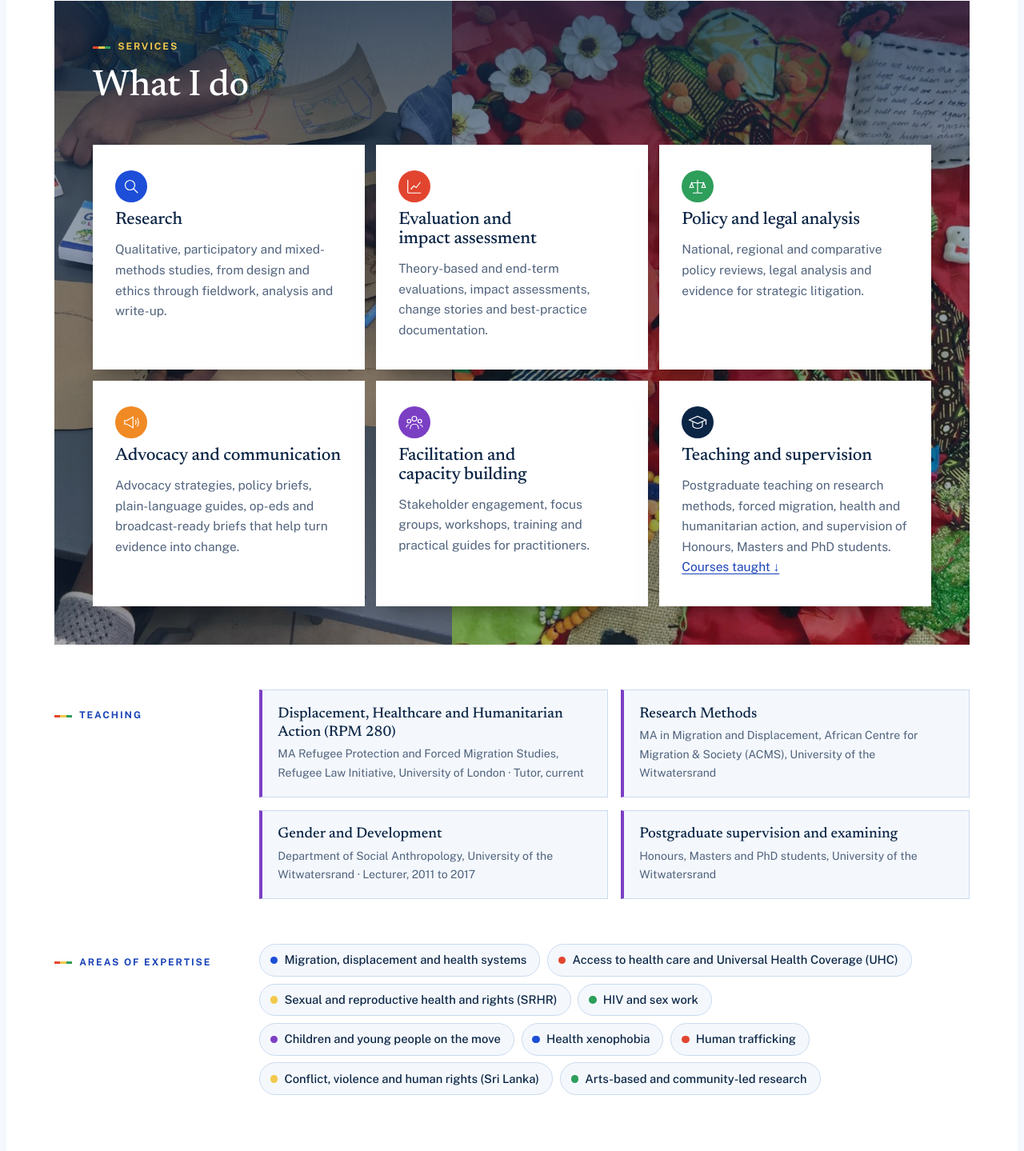
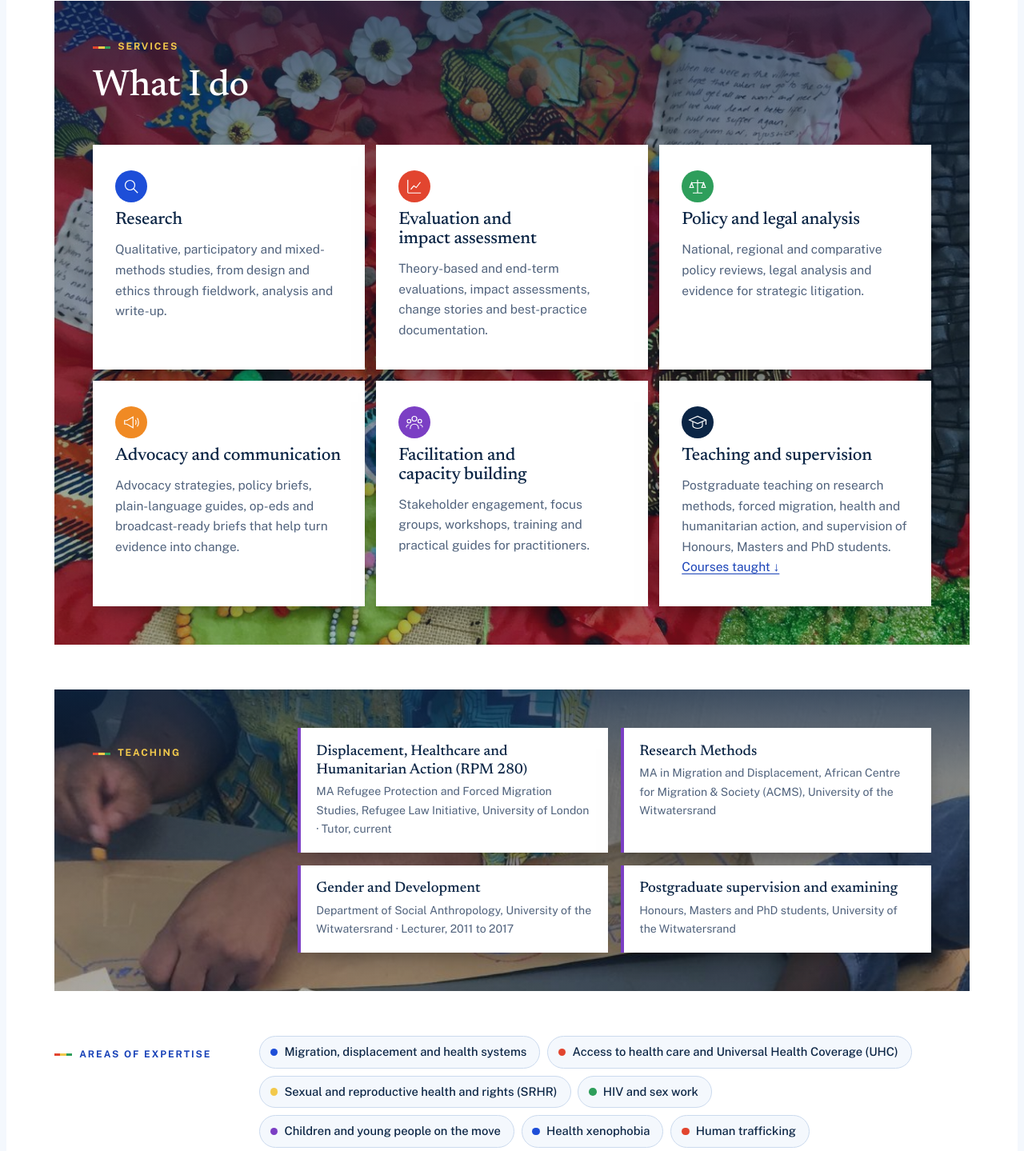
Before and after one commit to bexjwalkerCV-cmd/walker-independent-research, a plain HTML site: page index.html in a window 1280 px wide. Shown: the part 5037-6476 px from the top of the page at 80% size. Drawn offline with nearby package versions, Linux system fonts and the light colour scheme.

Commit message:
Workshop photo behind Teaching; quilt alone behind What I do
Co-Authored-By: Claude Opus 5.5 <noreply@anthropic.com>
Claude-Session: https://claude.ai/code/session_016WqrjqMFQFAt2AaBa5heCa

```diff
--- a/index.html
+++ b/index.html
@@ -189,8 +189,13 @@ p { margin: 0; }
 .cv-callout p { color: var(--text); font-size: 1rem; max-width: 38rem; }
 
 /* Services */
+.teach-stage { position: relative; isolation: isolate; overflow: hidden; padding: clamp(1.5rem, 4vw, 3rem); align-items: start; }
+.teach-stage .svc-bg img { object-position: center 52%; }
+.teach-stage > .label { color: var(--sun); }
+.teach-stage .courses li { background: var(--surface); border-top: 0; border-right: 0; border-bottom: 0; box-shadow: 0 12px 30px -14px rgba(0,0,0,.55); }
+
 .svc-stage { position: relative; isolation: isolate; padding: clamp(1.5rem, 4vw, 3rem); overflow: hidden; }
-.svc-bg { position: absolute; inset: 0; z-index: -1; display: grid; grid-template-columns: 1fr 1.3fr; }
+.svc-bg { position: absolute; inset: 0; z-index: -1; display: grid; }
 .svc-bg img { width: 100%; height: 100%; object-fit: cover; display: block; }
 .svc-bg::after { content: ""; position: absolute; inset: 0; background: linear-gradient(180deg, rgba(11,37,69,.78) 0%, rgba(11,37,69,.45) 30%, rgba(11,37,69,.35) 100%); }
 .svc-stage .sec-head h2 { color: #fff; }
@@ -335,7 +340,6 @@ footer .wrap { padding-block: 1.5rem; display: flex; flex-wrap: wrap; gap: .5rem
   .book-cover { width: 8rem; }
   .covers { grid-template-columns: repeat(2, minmax(0, 1fr)); }
   .courses { grid-template-columns: minmax(0, 1fr); }
-  .svc-bg { grid-template-columns: 1fr; grid-template-rows: 1fr 1fr; }
   .svc-stage { margin-inline: 0; }
   .pc { min-height: 14rem; }
   .mosaic { margin-left: 18px; }
@@ -498,7 +502,7 @@ footer .wrap { padding-block: 1.5rem; display: flex; flex-wrap: wrap; gap: .5rem
     <div class="wrap">
       <figure class="notes"><img src="notes.jpg" alt="Coloured pens on open notebooks and large sheets of handwritten workshop notes spread across a wooden table" width="1400" height="349" loading="lazy"></figure>
       <div class="svc-stage">
-        <div class="svc-bg" aria-hidden="true"><img src="svc-workshop.jpg" alt="" loading="lazy"><img src="svc-quilt.jpg" alt="" loading="lazy"></div>
+        <div class="svc-bg" aria-hidden="true"><img src="svc-quilt.jpg" alt="" loading="lazy"></div>
         <div class="sec-head">
         <span class="label">Services</span>
         <h2>What I do</h2>
@@ -530,7 +534,8 @@ footer .wrap { padding-block: 1.5rem; display: flex; flex-wrap: wrap; gap: .5rem
         </div>
       </div>
       </div>
-      <div class="expertise" id="teaching">
+      <div class="expertise teach-stage" id="teaching">
+        <div class="svc-bg" aria-hidden="true"><img src="svc-workshop.jpg" alt="" loading="lazy"></div>
         <span class="label">Teaching</span>
         <ul class="courses">
           <li><b>Displacement, Healthcare and Humanitarian Action (RPM 280)</b><span>MA Refugee Protection and Forced Migration Studies, Refugee Law Initiative, University of London · Tutor, current</span></li>
```
